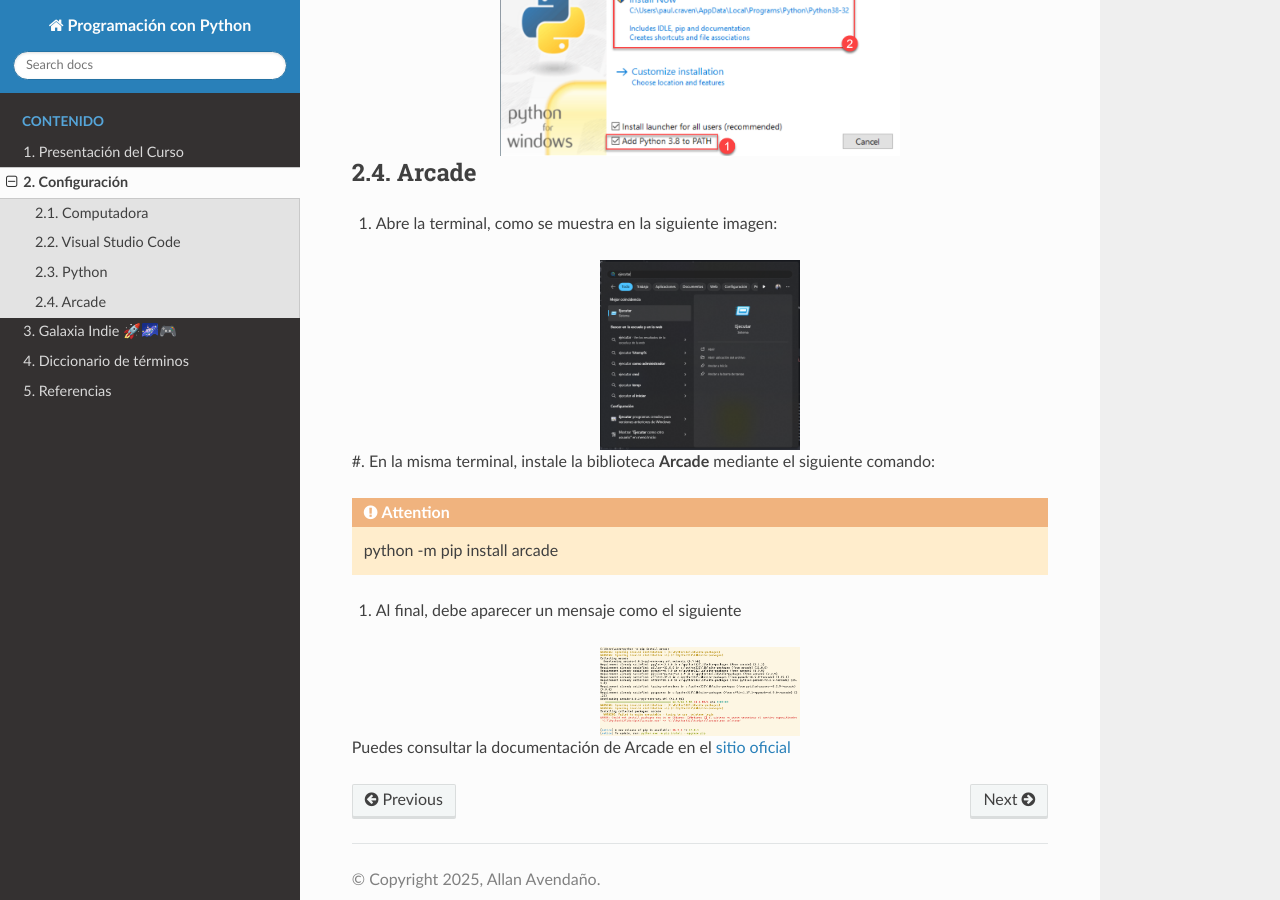
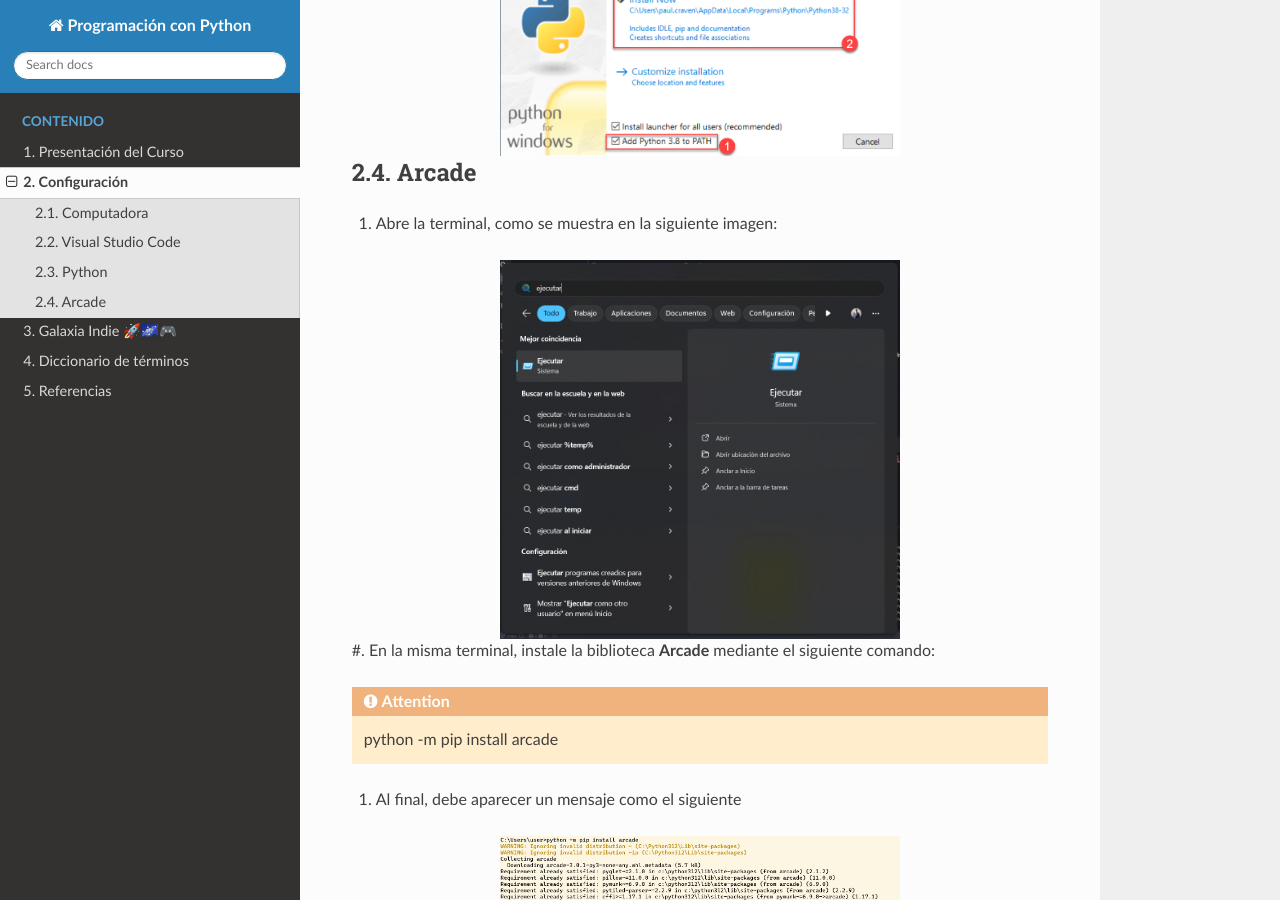
Before and after one commit to aavendan/programacion-python, a Sphinx documentation site: the page built from docs/source/configuracion.rst, in a window 1280 px wide and 900 px high, scrolled down 1210 px. Built offline with Sphinx 7.4.7 and the Read the Docs theme 3.1.0, drawn with Linux system fonts in a browser that asks for light colours.

Commit message:
more width

```diff
--- a/docs/source/configuracion.rst
+++ b/docs/source/configuracion.rst
@@ -66,7 +66,7 @@
 #. Abre la terminal, como se muestra en la siguiente imagen:
 
 .. figure:: img/cmd.png
-   :width: 200
+   :width: 400
    :figclass: align-center
    :alt: cmd
 
@@ -80,7 +80,7 @@
 #. Al final, debe aparecer un mensaje como el siguiente
 
 .. figure:: img/installed.png
-   :width: 200
+   :width: 400
    :figclass: align-center
    :alt: installed arcade
 
```
